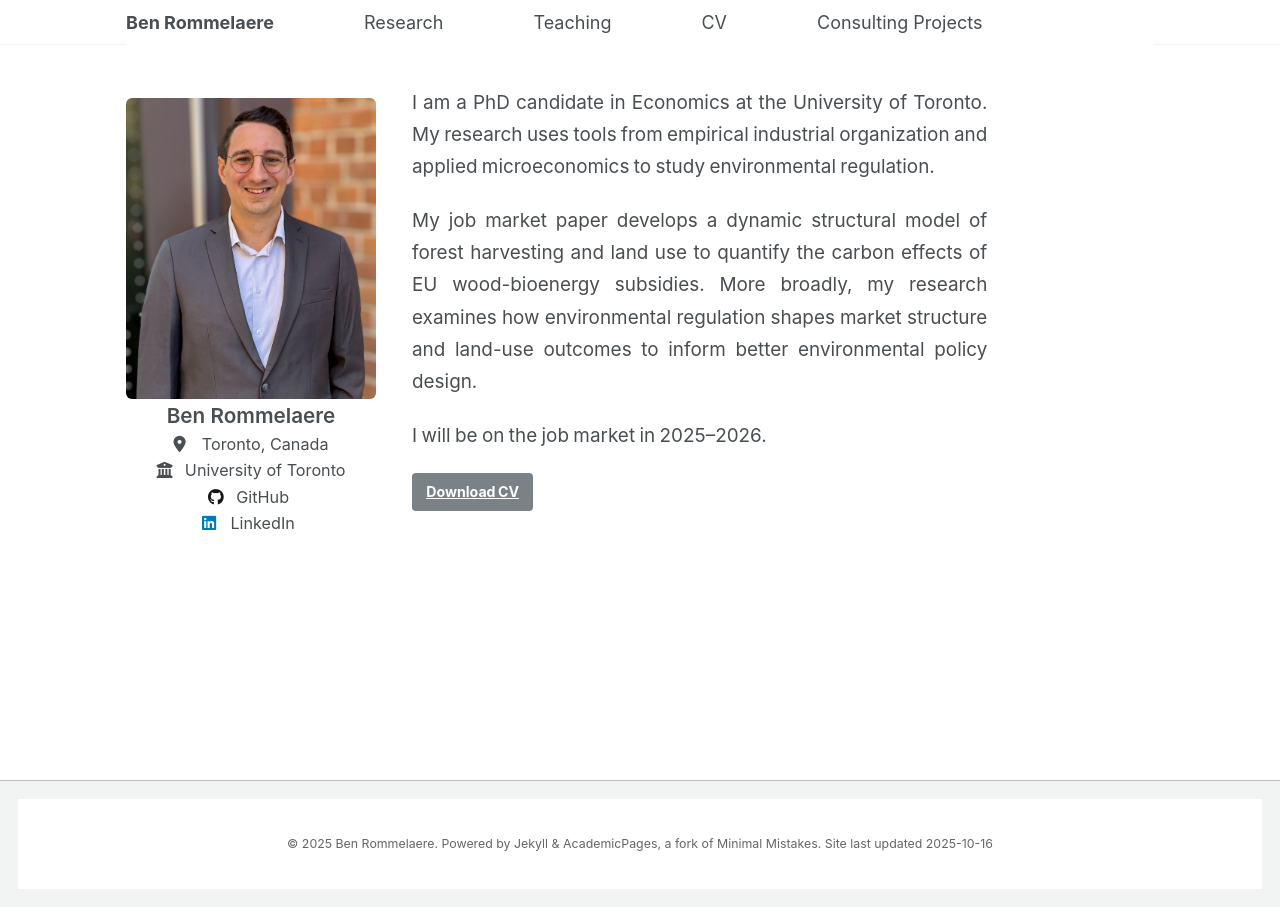
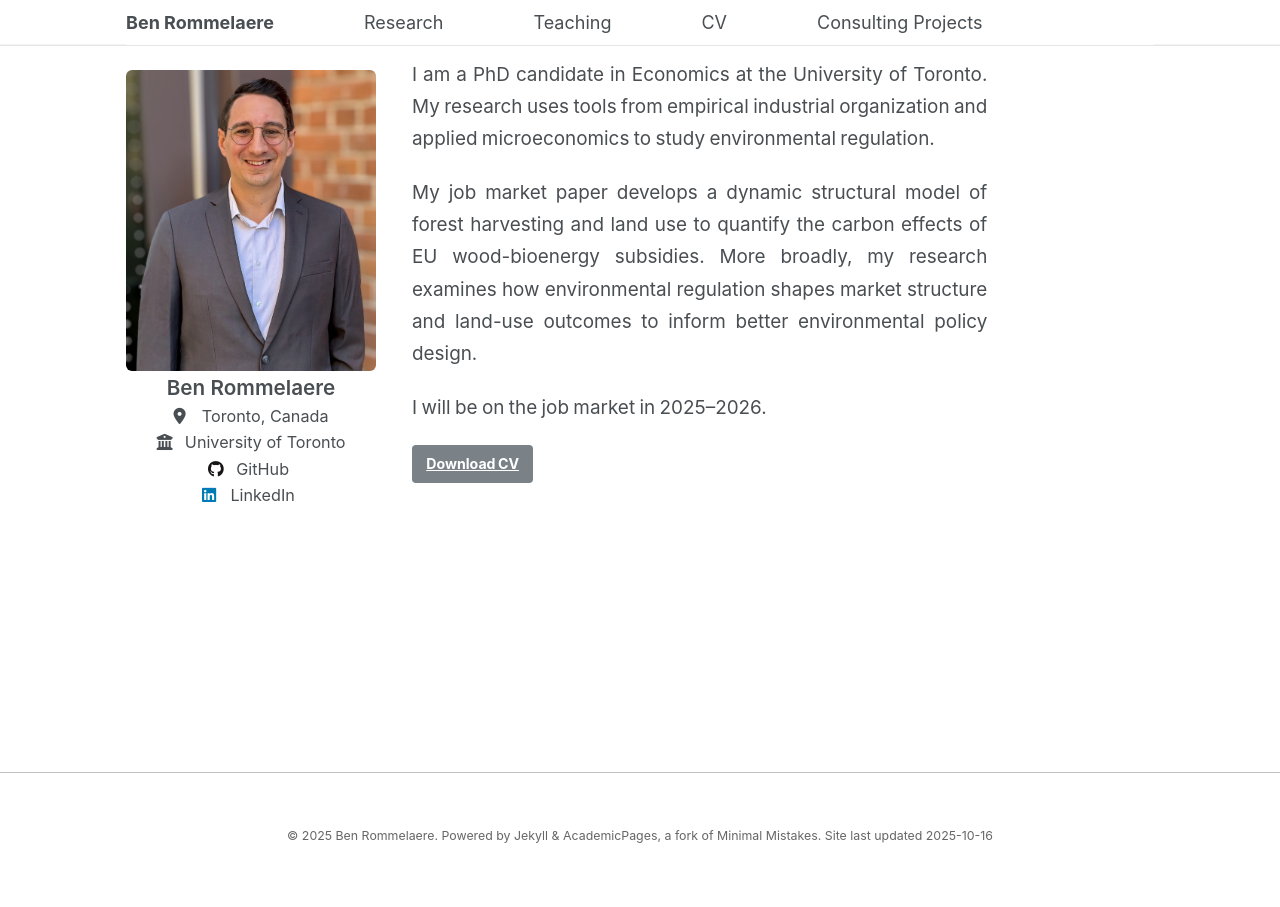
Before and after one commit to brommelaere/brommelaere.github.io, a Jekyll site: the page built from _pages/about.md, in a window 1280 px wide. Built offline with Jekyll 4.4.1, drawn with Linux system fonts in a browser that asks for light colours.

Commit message:
Update _custom.scss

```diff
--- a/_sass/_custom.scss
+++ b/_sass/_custom.scss
@@ -2,8 +2,7 @@
    CUSTOM OVERRIDES FOR ACADEMICPAGES - PROPERLY ALIGNED LAYOUT
    ========================================================================== */
 
-/* ---- One knob: how far below the navbar the photo + text should start ---- */
-$align-offset: 28px !default;   /* try 20–36px to taste */
+$align-offset: 0px !default;
 
 /* ============================================================
    NAVIGATION BAR
@@ -13,6 +12,7 @@
   @media screen and (min-width: 64em) {
     padding-left: 0 !important;
     padding-right: 0 !important;
+    border-bottom: 1px solid #e5e5e5 !important; /* LINE UNDER NAV */
   }
 }
 
@@ -39,7 +39,6 @@
 
 /* ============================================================
    MAIN WRAPPER
-   - Desktop uses flex so the sidebar and content sit side-by-side
    ============================================================ */
 
 #main {
@@ -50,7 +49,6 @@
     display: flex !important;
     align-items: flex-start !important;
     gap: 2rem !important;
-
     max-width: 1100px !important;
     margin: 0 auto !important;
     padding-left: 2rem !important;
@@ -59,8 +57,7 @@
 }
 
 /* ============================================================
-   SIDEBAR (left column)
-   - Sticky and starts below the fixed masthead by align-offset
+   SIDEBAR - STAYS LEFT ON MOBILE
    ============================================================ */
 
 .sidebar {
@@ -70,10 +67,7 @@
   margin-right: 0 !important;
 
   @media screen and (min-width: 64em) {
-    position: sticky !important;
-    top: calc(#{$masthead-height} + #{$align-offset}) !important;
-
-    flex: 0 0 auto !important;     /* don’t stretch */
+    flex: 0 0 auto !important;
     align-self: flex-start !important;
     padding-top: 0 !important;
     margin-top: 0 !important;
@@ -81,6 +75,13 @@
     margin-right: 0 !important;
     width: auto !important;
     float: none !important;
+  }
+
+  /* MOBILE: Keep sidebar on left with flex */
+  @media screen and (max-width: 63.9375em) {
+    display: flex !important;
+    flex-direction: column !important;
+    align-items: flex-start !important;
   }
 }
 
@@ -100,7 +101,12 @@
     border: none !important;
     padding: 0 !important;
     margin: 0 !important;
-    display: block !important;  /* removes baseline gap */
+    display: block !important;
+
+    /* MOBILE: smaller but stays left */
+    @media screen and (max-width: 63.9375em) {
+      max-width: 200px !important;
+    }
   }
 }
 
@@ -112,6 +118,10 @@
   text-align: center !important;
   margin-top: 0 !important;
   padding-top: 0 !important;
+
+  @media screen and (max-width: 63.9375em) {
+    display: none !important;
+  }
 }
 
 .author__name {
@@ -140,6 +150,10 @@
   button {
     display: none !important;
   }
+
+  @media screen and (max-width: 63.9375em) {
+    display: none !important;
+  }
 }
 
 .author__urls {
@@ -161,35 +175,22 @@
 }
 
 /* ============================================================
-   RIGHT COLUMN (page content)
-   - Give the same vertical offset as the photo so tops align
-   - Flex grows to fill remaining width
+   PAGE CONTENT
    ============================================================ */
 
 .page {
-  margin-top: 0 !important;   /* base (mobile) */
+  margin-top: 0 !important;
   padding-top: 0 !important;
   margin-left: 0 !important;
   float: none !important;
 
   @media screen and (min-width: 64em) {
-    margin-top: $align-offset !important;  /* align with photo top */
+    margin-top: 0 !important;
     margin-left: 0 !important;
     padding-top: 0 !important;
     flex: 1 1 auto !important;
-    min-width: 0 !important;               /* prevent overflow clipping */
+    min-width: 0 !important;
     width: auto !important;
-  }
-}
-
-/* Some layouts wrap content differently; align them too */
-@media screen and (min-width: 64em) {
-  .archive,
-  .initial-content,
-  .home .page {
-    margin-top: $align-offset !important;
-    flex: 1 1 auto !important;
-    min-width: 0 !important;
   }
 }
 
@@ -222,35 +223,38 @@
     margin-top: 0 !important;
     padding-top: 0 !important;
   }
+
+  @media screen and (max-width: 63.9375em) {
+    p {
+      text-align: left !important;
+    }
+  }
+}
+
+/* ============================================================
+   FOOTER - FIX WHITE BACKGROUND
+   ============================================================ */
+
+.page__footer {
+  background: transparent !important;
+}
+
+.page__footer footer {
+  background: transparent !important;
 }
 
 /* ============================================================
    RESPONSIVE
    ============================================================ */
 
-@media screen and (max-width: 63.9375em) {
-  .author__avatar img {
-    max-width: 350px !important;
-  }
-
-  .author__content,
-  .author__urls-wrapper {
-    display: none !important;
-  }
-
-  .page__content p {
-    text-align: left !important;
-  }
-}
-
 @media screen and (max-width: 43.75em) {
   .author__avatar img {
-    max-width: 280px !important;
+    max-width: 160px !important;
   }
 }
 
 @media screen and (max-width: 34.375em) {
   .author__avatar img {
-    max-width: 220px !important;
+    max-width: 140px !important;
   }
 }
```
